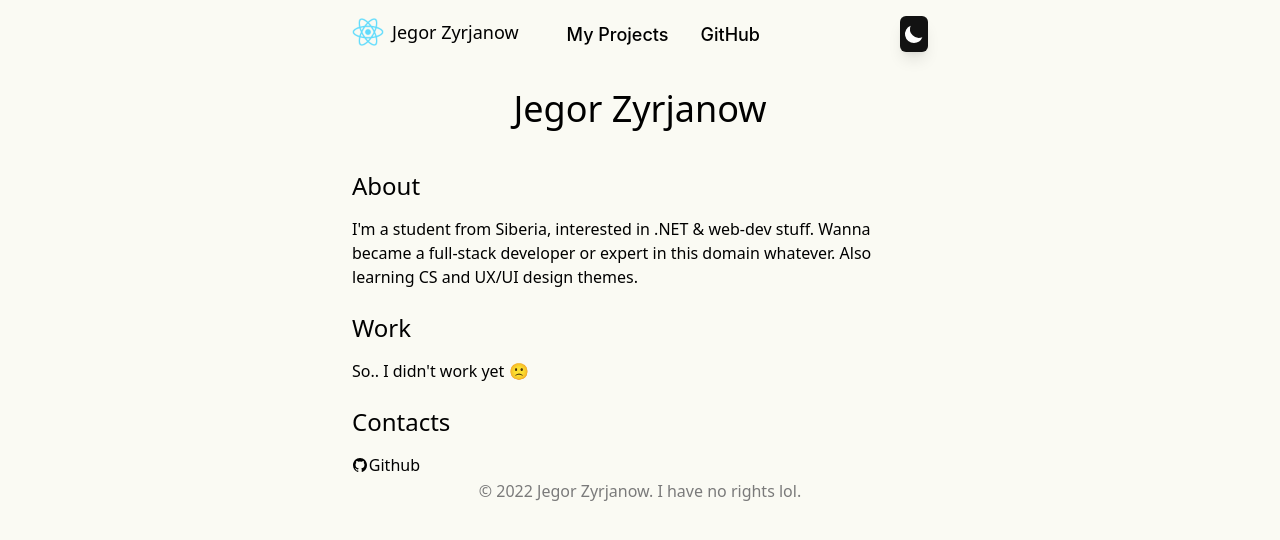
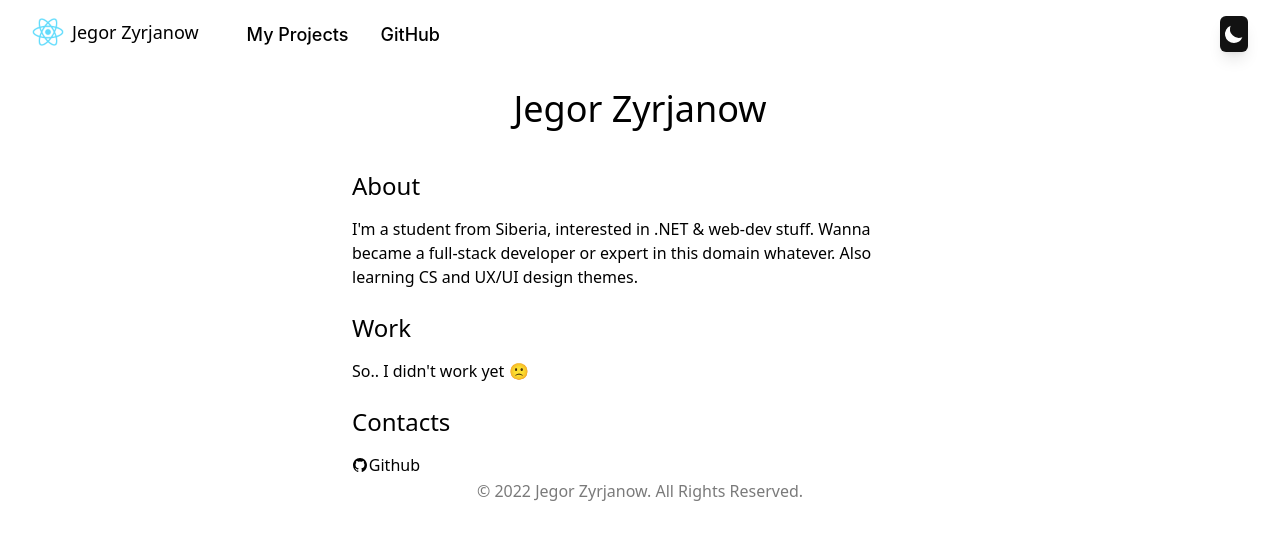
Before and after one commit to yumozo/blog-client, a Next.js app: page / in a window 1280 px wide. Shown: the top 540 px of the page. Built offline with nearby package versions, Linux system fonts and the light colour scheme.

Commit message:
styling; theme button done, animation issue still there

```diff
--- a/src/components/Footer.tsx
+++ b/src/components/Footer.tsx
@@ -1,9 +1,13 @@
+import styles from './footer.module.css'
+
 export default function Footer() {
   return (
-    <div className="flex w-full justify-center">
-      <span className="text-[#7a7a7a]">
-        &copy; {new Date().getFullYear()} Jegor Zyrjanow. I have no rights lol.
-      </span>
+    <div className={styles.HP__footer}>
+      <div className="flex w-full justify-center">
+        <span className="text-[#7a7a7a]">
+          &copy; {new Date().getFullYear()} Jegor Zyrjanow. All Rights Reserved.
+        </span>
+      </div>
     </div>
   )
 }
--- a/src/components/NavMenu.tsx
+++ b/src/components/NavMenu.tsx
@@ -1,19 +1,17 @@
 import Link from 'next/link'
-import { Menu, Transition } from '@headlessui/react'
-import { AppProps } from 'next/app' // ???
-import styles from './nav.module.css'
 import Logo from './Logo'
 import Dropdown from './DropDown'
 import SwitchMode from './SwitchMode'
+import styles from './nav.module.css'
 
 export default function NavMenu({ path }: any) {
   return (
-    <nav className={styles.HP__navbar}>
-      <div className={styles.HP__navbar_container}>
-        <div className={styles.HP__navbar_container_logo}>
+    <nav className={styles.navbar}>
+      <div className={styles.navbar__container}>
+        <div className={styles.navbar__container_logo}>
           <Logo />
         </div>
-        <div className={styles.HP__navbar_container_links}>
+        <div className={styles.navbar__container_links}>
           <p>
             <Link href="/projects">
               <a>My Projects</a>
@@ -26,11 +24,11 @@ export default function NavMenu({ path }: any) {
           </p>
         </div>
 
-        <div className={styles.HP__navbar_container_switch}>
+        <div className={styles.navbar__container_switch}>
           <SwitchMode />
         </div>
 
-        <div className={styles.HP__navbar_container_menu}>
+        <div className={styles.navbar__container_menu}>
           <Dropdown />
         </div>
       </div>
--- /dev/null
+++ b/src/components/footer.module.css
@@ -0,0 +1,3 @@
+.footer {
+  @apply absolute bottom-0 w-full h-10;
+}
--- a/src/components/nav.module.css
+++ b/src/components/nav.module.css
@@ -1,4 +1,4 @@
-.HP__navbar {
+.navbar {
   display: flex;
   justify-content: space-between;
   align-items: center;
@@ -6,57 +6,57 @@
   padding: 1rem 2rem;
 }
 
-.HP__navbar_container {
-  @apply w-full max-w-xl;
+.navbar__container {
+  @apply w-full max-w-[750];
   margin-inline-start: auto;
   margin-inline-end: auto;
   display: inherit;
   justify-content: inherit;
 }
 
-.HP__navbar_container_logo {
+.navbar__container_logo {
   margin-right: 2rem;
 }
 
-.HP__navbar_container_logo img {
+.navbar__container_logo img {
   width: 32px;
   height: 32px;
 }
 
-.HP__navbar_container_links {
+.navbar__container_links {
   flex: 1;
   display: flex;
   justify-content: flex-start;
   align-items: center;
 }
 
-.HP__navbar_container_links p,
-.HP__navbar_container_menu p {
+.navbar__container_links p,
+.navbar__container_menu p {
   color: var(--color-text);
   @apply font-medium text-lg mx-4;
   font-family: var(--font-family);
 }
 
-.HP__navbar_container_switch {
+.navbar__container_switch {
   @apply ml-auto;
 }
 
-.HP__navbar_container_menu {
+.navbar__container_menu {
   @apply ml-4 hidden relative;
 }
 
-.HP__navbar_container_menu_containter {
+.navbar__container_menu_containter {
   @apply flex flex-col justify-end items-end text-end p-8 absolute top-10 right-0 mt-4 border-r-4;
   min-width: 210px;
   background: var(--color-footer);
 }
 
 @media screen and (max-width: 800px) {
-  .HP__navbar_container_links {
+  .navbar__container_links {
     @apply hidden;
   }
 
-  .HP__navbar_container_menu {
+  .navbar__container_menu {
     @apply flex;
   }
 }
--- a/styles/global.css
+++ b/styles/global.css
@@ -4,20 +4,21 @@
 @import url('https://fonts.googleapis.com/css2?family=Noto+Sans:ital,wght@0,400;0,500;0,600;0,700;1,400;1,500;1,600;1,700&display=swap');
 
 :root {
+  /* light mode by default */
   --font-family: -apple-system, Noto sans, sans-serif;
 
-  --color-bg: #fafaf3;
+  --color-text: #000;
+  --color-bg: #fff;
   --color-footer: #031b34;
   --color-blog: #042c54;
-  --color-text: #000;
   --color-subtext: #ff8a71;
 }
 
 [data-theme='dark'] {
+  --color-text: #fff;
   --color-bg: #1c1d1f;
   --color-footer: #031b34;
   --color-blog: #042c54;
-  --color-text: #81afdd;
   --color-subtext: #ff8a71;
 }
 
```
